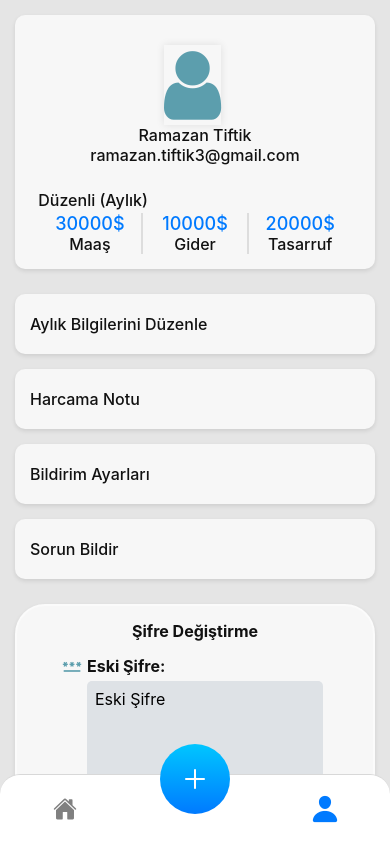
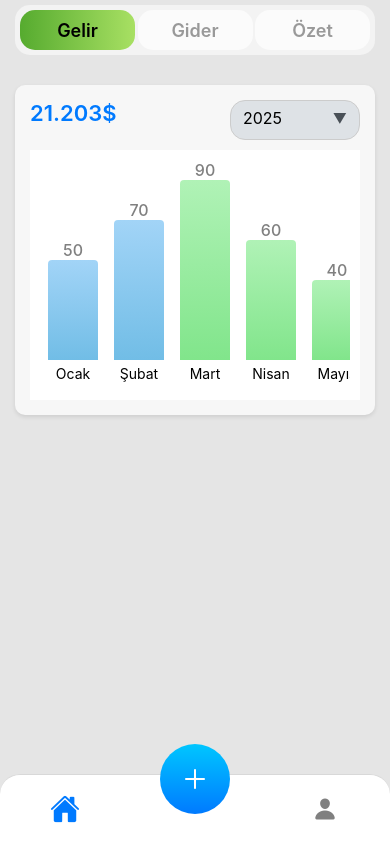
Before and after one commit to RamazanTiftik/MultiSection, a React Native app: screen /MyProfile in a window 390 px wide. Built offline with nearby package versions, Linux system fonts and the light colour scheme.

Commit message:
navigation configured

```diff
--- a/App.js
+++ b/App.js
@@ -11,93 +11,18 @@ import { createNativeStackNavigator } from '@react-navigation/native-stack';
 import { useState } from 'react';
 import PostDataScreen from './screen/HomePages/PostDataScreen';
 import { LinearGradient } from 'expo-linear-gradient';
+import MainTabsWithStack from './component/Navigation/MainTabsWithStack';
 
 
-const Tab = createBottomTabNavigator();
-const Stack = createNativeStackNavigator()
+const Stack = createNativeStackNavigator();
 
-
-function CustomTabBarButton({ children, onPress }) {
-  return (
-    <TouchableOpacity
-      onPress={onPress}
-      activeOpacity={0.8}
-      style={styles.customButtonContainer}
-    >
-      <View style={styles.customButton}>
-        {children}
-      </View>
-    </TouchableOpacity>
-  );
-}
-//griyi kaldır üstten padding ver
-function MainTabs() {
-  return (
-    <Tab.Navigator
-      screenOptions={({ route }) => ({
-        tabBarShowLabel: false,
-        headerShown: false,
-        tabBarStyle: {
-          position: 'absolute',
-          backgroundColor: '#fff',
-          height: 70,
-          borderTopLeftRadius: 20,
-          borderTopRightRadius: 20,
-          elevation: 10,
-          justifyContent: "center",
-          paddingTop: 15
-        },
-      })}
-    >
-      {/* Home */}
-      <Tab.Screen
-        name="Home"
-        component={HomeScreen}
-        options={{
-          tabBarIcon: ({ color, size, focused }) => (
-            <Ionicons name="home" size={focused ? 30 : 24} color={focused ? '#007AFF' : 'gray'} />
-          ),
-        }}
-      />
-
-      {/* Post - Özel Ortadaki Buton */}
-      <Tab.Screen
-        name="Post"
-        component={PostDataScreen}
-        options={{
-          tabBarIcon: ({ focused }) => (
-            <LinearGradient
-              colors={['#00c6ff', '#007AFF']}
-              style={styles.postButton}
-            >
-              <Ionicons name="add" size={32} color="#fff" />
-            </LinearGradient>
-          ),
-        }}
-      />
-
-      {/* Profile */}
-      <Tab.Screen
-        name="MyProfile"
-        component={MyProfileScreen}
-        options={{
-          tabBarIcon: ({ color, size, focused }) => (
-            <Ionicons name="person" size={focused ? 30 : 24} color={focused ? '#007AFF' : 'gray'} />
-          ),
-        }}
-      />
-    </Tab.Navigator>
-  );
-}
-
-/* false yapacaksın usestate içindeki true yu ********** */
 export default function App() {
-  const [isLoggedIn, setIsLoggedIn] = useState(true); // <- Giriş durumu
+  const [isLoggedIn, setIsLoggedIn] = useState(true); // giriş durumu
 
   return (
     <NavigationContainer>
       {isLoggedIn ? (
-        <MainTabs />
+        <MainTabsWithStack />
       ) : (
         <Stack.Navigator screenOptions={{
           headerTitle: '',
@@ -119,6 +44,7 @@ export default function App() {
     </NavigationContainer>
   );
 }
+
 
 const styles = StyleSheet.create({
   container: {
--- a/component/CustomIcons.jsx
+++ b/component/CustomIcons.jsx
@@ -61,7 +61,9 @@ const CustomIcons = ({ icon }) => {
                 ) : icon === "Duration" ? (
                     <AntDesign name="pushpin" size={titleIconSize} color={secondaryColor} style={{ marginRight: 2 }} />
                 ) : icon === "Back" ? (
-                    <MaterialIcons name="arrow-back-ios-new" size={backButtonSize} color={secondaryColor} style={{ marginLeft: 10, marginRight: 3 }} />
+                    <View style={{ marginLeft: -15 }}>
+                        <MaterialIcons name="arrow-back-ios-new" size={backButtonSize} color={secondaryColor} style={{ marginLeft: 10, marginRight: 3 }} />
+                    </View>
                 ) : icon === "Required" ? (
                     <TextView label={"*"} textStyle={styles.required} />
                 ) : icon === "Clock" ? (
--- /dev/null
+++ b/component/Navigation/MainTabsWithStack.jsx
@@ -0,0 +1,87 @@
+import { createBottomTabNavigator } from '@react-navigation/bottom-tabs';
+import { createNativeStackNavigator } from '@react-navigation/native-stack';
+import { Ionicons } from '@expo/vector-icons';
+import { LinearGradient } from 'expo-linear-gradient';
+import { Platform, StyleSheet } from 'react-native';
+
+import HomeScreen from '../../screen/HomeScreen'
+import PostDataScreen from '../../screen/HomePages/PostDataScreen';
+import MyProfileScreen from '../../screen/MyProfileScreen';
+import FeedBackScreen from '../../screen/DetailPages/ProfileDetailPages/FeedBackScreen';
+
+const Tab = createBottomTabNavigator();
+const Stack = createNativeStackNavigator();
+
+// Profile Stack
+function ProfileStack() {
+    return (
+        <Stack.Navigator screenOptions={{ headerShown: false }}>
+            <Stack.Screen name="MyProfile" component={MyProfileScreen} />
+            <Stack.Screen name="FeedBack" component={FeedBackScreen} />
+        </Stack.Navigator>
+    );
+}
+
+// Ana Tab Yapısı
+export default function MainTabs() {
+    return (
+        <Tab.Navigator
+            screenOptions={{
+                tabBarShowLabel: false,
+                headerShown: false,
+                tabBarStyle: {
+                    position: 'absolute',
+                    backgroundColor: '#fff',
+                    height: 70,
+                    borderTopLeftRadius: 20,
+                    borderTopRightRadius: 20,
+                    elevation: 10,
+                    justifyContent: "center",
+                    paddingTop: 15,
+                },
+            }}
+        >
+            <Tab.Screen
+                name="Home"
+                component={HomeScreen}
+                options={{
+                    tabBarIcon: ({ focused }) => (
+                        <Ionicons name="home" size={focused ? 30 : 24} color={focused ? '#007AFF' : 'gray'} />
+                    ),
+                }}
+            />
+            <Tab.Screen
+                name="Post"
+                component={PostDataScreen}
+                options={{
+                    tabBarIcon: () => (
+                        <LinearGradient colors={['#00c6ff', '#007AFF']} style={styles.postButton}>
+                            <Ionicons name="add" size={32} color="#fff" />
+                        </LinearGradient>
+                    ),
+                }}
+            />
+            <Tab.Screen
+                name="ProfileStack"
+                component={ProfileStack}
+                options={{
+                    tabBarIcon: ({ focused }) => (
+                        <Ionicons name="person" size={focused ? 30 : 24} color={focused ? '#007AFF' : 'gray'} />
+                    ),
+                }}
+            />
+        </Tab.Navigator>
+    );
+}
+
+const styles = StyleSheet.create({
+    postButton: {
+        width: 70,
+        height: 70,
+        borderRadius: 155,
+        justifyContent: 'center',
+        alignItems: 'center',
+        marginBottom: 60,
+        elevation: 8,
+    },
+});
--- /dev/null
+++ b/screen/DetailPages/ProfileDetailPages/FeedBackScreen.jsx
@@ -0,0 +1,67 @@
+import { BackHandler, SafeAreaView, StyleSheet, Text, TouchableOpacity, View } from 'react-native'
+import React, { useEffect } from 'react'
+import CustomIcons from '../../../component/CustomIcons';
+import { themes } from '../../../theme/Themes';
+import CustomContainer from '../../../component/CustomContainer';
+import TextView from '../../../component/TextView';
+
+const FeedBackScreen = ({ navigation }) => {
+
+  //theme
+  const secondaryColor = themes.colorTheme.secondary.color
+
+  //Back Button Func
+  const backAction = () => {
+    navigation.reset({
+      index: 0,
+      routes: [{ name: "MyProfile" }]
+    });
+    return true;
+  };
+
+  //back button listener
+  useEffect(() => {
+    const backHandler = BackHandler.addEventListener(
+      "hardwareBackPress",
+      backAction
+    );
+
+    return () => backHandler.remove()
+  }, [])
+
+  //Back Button and Header Options
+  useEffect(() => {
+    navigation.setOptions({
+      headerShown: true,
+      headerTitleStyle: {
+        color: "#007AFF",
+        fontSize: 18,
+        backgroundColor: "red"
+      },
+      headerTitle: "Geri",
+      headerLeft: () => (
+        <TouchableOpacity onPress={() => backAction()}>
+          <CustomIcons icon={"Back"} />
+        </TouchableOpacity>
+      ),
+      headerStyle: {
+        backgroundColor: secondaryColor,
+      },
+    });
+  }, [navigation]);
+
+  //VIEW
+  return (
+    <SafeAreaView style={{ flex: 1, backgroundColor: secondaryColor }}>
+      <CustomContainer>
+
+        <TextView label={"234"} />
+
+      </CustomContainer>
+    </SafeAreaView >
+  )
+}
+
+export default FeedBackScreen
+
+const styles = StyleSheet.create({})
--- a/screen/HomeScreen.jsx
+++ b/screen/HomeScreen.jsx
@@ -58,6 +58,10 @@ const HomeScreen = ({ navigation }) => {
     setSelectedButton("Gider")
   }
 
+  const summaryButtonHandle = () => {
+    setSelectedButton("Özet")
+  }
+
 
   //VIEW
   return (
@@ -94,6 +98,21 @@ const HomeScreen = ({ navigation }) => {
               onPress={outcomeButtonHandle}
             >
               <Text style={selectedButton === "Gider" ? styles.selectedBtnText : styles.btnText}>{"Gider"}</Text>
+            </TouchableOpacity>
+          </LinearGradient>
+
+          {/* Summary Butonu */}
+          <LinearGradient
+            colors={selectedButton === "Özet" ? ['#e74c3c', '#f1948a'] : [tertiaryColor, tertiaryColor]}
+            start={{ x: 0, y: 0 }}
+            end={{ x: 1, y: 0 }}
+            style={styles.gradientBtn}
+          >
+            <TouchableOpacity
+              style={styles.touchable}
+              onPress={summaryButtonHandle}
+            >
+              <Text style={selectedButton === "Özet" ? styles.selectedBtnText : styles.btnText}>{"Özet"}</Text>
             </TouchableOpacity>
           </LinearGradient>
 
@@ -190,7 +209,7 @@ const styles = StyleSheet.create({
   },
   gradientBtn: {
     borderRadius: 15,
-    width: 175,
+    width: 115,
     height: 40,
   },
   touchable: {
@@ -223,5 +242,15 @@ const styles = StyleSheet.create({
     width: "100%",
     height: "auto",
     marginTop: 10
-  }
+  },
+  selectedBtnText: {
+    fontWeight: 600,
+    fontSize: 18,
+    color: "#000000"
+  },
+  btnText: {
+    color: "#999999",
+    fontSize: 18,
+    fontWeight: 600
+  },
 })
--- a/screen/MyProfileScreen.jsx
+++ b/screen/MyProfileScreen.jsx
@@ -6,6 +6,7 @@ import CustomContainer from '../component/CustomContainer'
 import CustomIcons from '../component/CustomIcons'
 import TextView from '../component/TextView'
 import Input from '../component/Input'
+
 
 const MyProfileScreen = ({ navigation }) => {
 
@@ -41,6 +42,24 @@ const MyProfileScreen = ({ navigation }) => {
   const noteClickHandle = () => {
     console.log("bas")
   }
+
+  //monthly info button handle
+  const monthlyClickHandle = () => {
+
+  }
+
+  //notificaiton button handle
+  const notificationClickHandle = () => {
+
+  }
+
+  //feedback button handle
+  const feedbackClickHandle = () => {
+    navigation.navigate('ProfileStack', {
+      screen: 'FeedBack',
+    });
+  }
+
 
   //save button handle
   const saveButtonHandle = () => {
@@ -125,7 +144,7 @@ const MyProfileScreen = ({ navigation }) => {
 
           {/* Monthly Info Change */}
           <TouchableOpacity
-            onPress={noteClickHandle}
+            onPress={monthlyClickHandle}
             style={[card, { width: "100%", height: 60, justifyContent: "center" }]}
           >
             <TextView label={"Aylık Bilgilerini Düzenle"} textStyle={text} />
@@ -141,7 +160,7 @@ const MyProfileScreen = ({ navigation }) => {
 
           {/* Notifications */}
           <TouchableOpacity
-            onPress={noteClickHandle}
+            onPress={notificationClickHandle}
             style={[card, { width: "100%", height: 60, justifyContent: "center" }]}
           >
             <TextView label={"Bildirim Ayarları"} textStyle={text} />
@@ -149,7 +168,7 @@ const MyProfileScreen = ({ navigation }) => {
 
           {/* Feedback */}
           <TouchableOpacity
-            onPress={noteClickHandle}
+            onPress={feedbackClickHandle}
             style={[card, { width: "100%", height: 60, justifyContent: "center" }]}
           >
             <TextView label={"Sorun Bildir"} textStyle={text} />
@@ -163,6 +182,7 @@ const MyProfileScreen = ({ navigation }) => {
 
           <TextView label={"Şifre Değiştirme"} textStyle={text} isBold />
 
+          {/* Old Password */}
           <View style={styles.bottomContainerItem}>
             <CustomIcons icon={"Password"} />
             <View style={{ flexDirection: "column" }}>
@@ -177,6 +197,7 @@ const MyProfileScreen = ({ navigation }) => {
             </View>
           </View>
 
+          {/* New Password */}
           <View style={styles.bottomContainerItem}>
             <CustomIcons icon={"Password"} />
             <View style={{ flexDirection: "column" }}>
@@ -191,6 +212,7 @@ const MyProfileScreen = ({ navigation }) => {
             </View>
           </View>
 
+          {/* Confirm Password */}
           <View style={styles.bottomContainerItem}>
             <CustomIcons icon={"Password"} />
             <View style={{ flexDirection: "column" }}>
@@ -285,10 +307,11 @@ const styles = StyleSheet.create({
     shadowOpacity: 0.3,
     shadowRadius: 4.65,
     elevation: 8,
-    alignItems: "center"
+    alignItems: "center",
   },
   buttonCon: {
     width: "100%",
-    paddingHorizontal: 15
+    paddingHorizontal: 15,
+
   }
 })
```
Also changed, not shown: screen/HomePages/PostDataScreen.jsx (+40 -0 lines).
